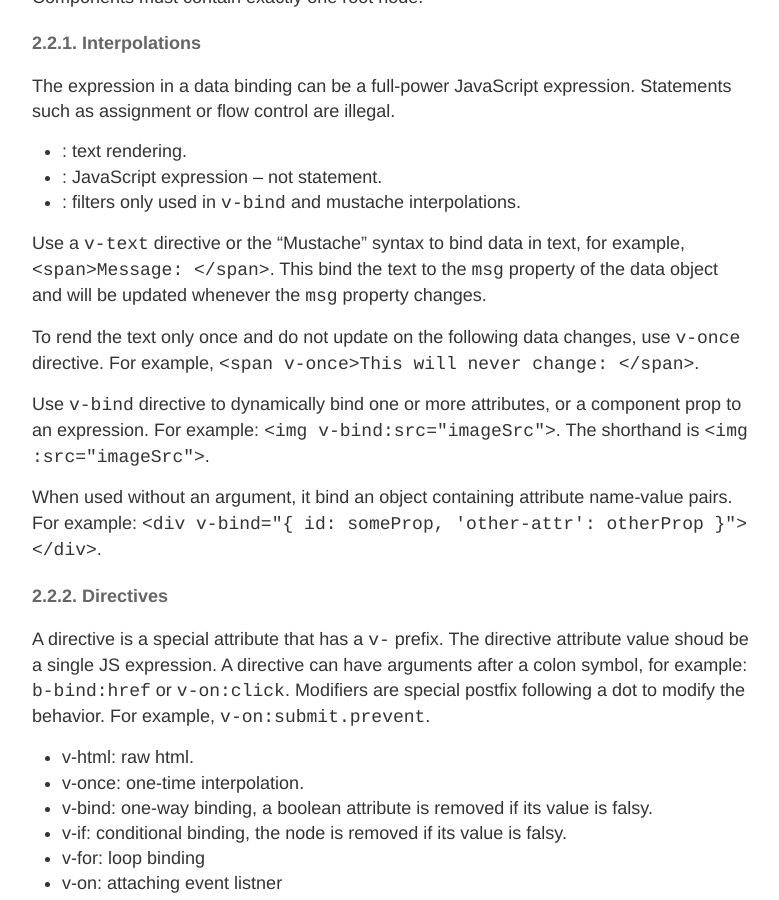
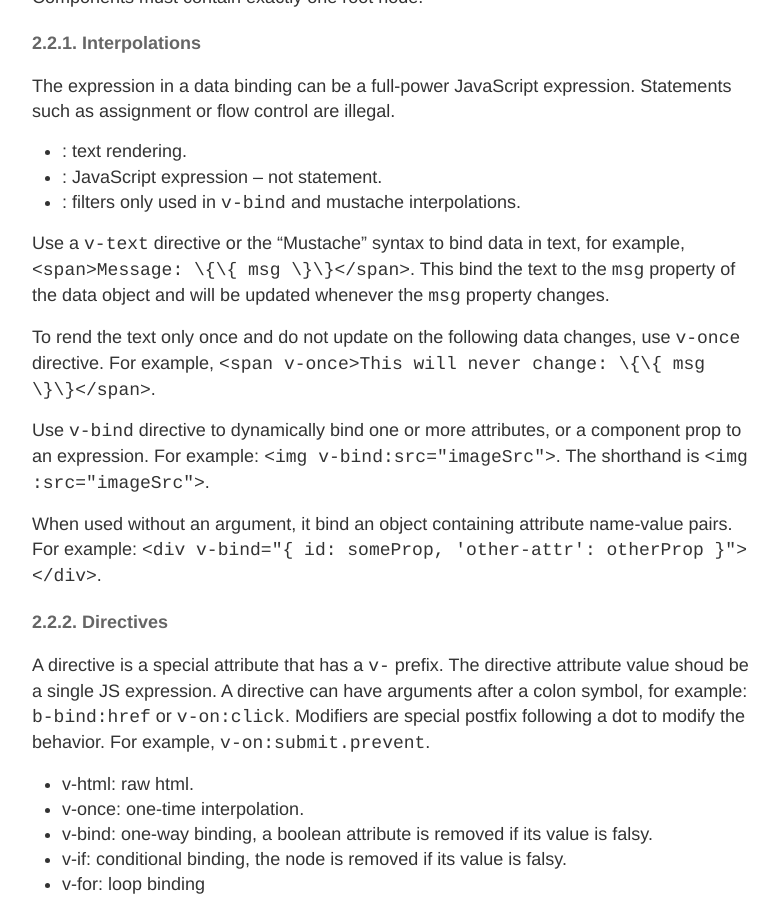
Before and after one commit to YingLiu4203/old-dev-blog, a Jekyll site: the page built from _posts/2016-11-01-vuejs-first-touch.md, in a window 1280 px wide and 900 px high, scrolled down 1592 px. Shown: the whole window, without its empty margins (248-1027 px from the left). Built offline with Jekyll 4.4.1, drawn with Linux system fonts in a browser that asks for light colours; comment, search, counter and statistics services are not loaded; some of the changed text lies outside the part shown.

Commit message:
escape curly braces

```diff
--- a/_posts/2016-11-01-vuejs-first-touch.md
+++ b/_posts/2016-11-01-vuejs-first-touch.md
@@ -52,9 +52,9 @@ The expression in a data binding can be a full-power JavaScript expression. Stat
 * {{js expression}}: JavaScript expression -- not statement.
 * {{ message | capitalize }}: filters only used in `v-bind` and mustache interpolations.
 
-Use a `v-text` directive or the "Mustache" syntax to bind data in text, for example, `<span>Message: {{ msg }}</span>`.  This bind the text to the `msg` property of the data object and will be updated whenever the `msg` property changes.
+Use a `v-text` directive or the "Mustache" syntax to bind data in text, for example, `<span>Message: \{\{ msg \}\}</span>`.  This bind the text to the `msg` property of the data object and will be updated whenever the `msg` property changes.
 
-To rend the text only once and do not update on the following data changes, use `v-once` directive. For example, `<span v-once>This will never change: {{msg}}</span>`.
+To rend the text only once and do not update on the following data changes, use `v-once` directive. For example, `<span v-once>This will never change: \{\{ msg \}\}</span>`.
 
 Use `v-bind` directive to dynamically bind one or more attributes, or a component prop to an expression. For example: `<img v-bind:src="imageSrc">`. The shorthand is `<img :src="imageSrc">`.
 
@@ -137,7 +137,7 @@ A component has a `props` option. The prop type can be specified as one or more
 To support custom events, every Vue instance implements an event interface that has two methods:
 * Listen to an event using `$on(eventName)`
 * Trigger an event using `$emit(eventName)`
-A parent component can listen to its child component using `v-on` directly in the template where the child component is used. use `.native` modifier to listen on only native event.
+A parent component can listen to its child component using `v-on` directly in the template where the child component is used. Use `.native` modifier to listen on only native event.
 
 The `<input v-model="something">` is a syntactic sugar for `<input v-bind:value="something" v-on:input="something = $event.target.value">` in general and `<input v-bind:value="something" v-on:input="something = arguments[0]">` in a component. So for a component to use `v-model`, it must
 * accept a `value` prop
```
